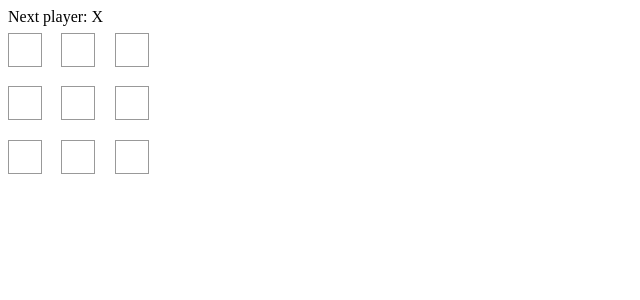
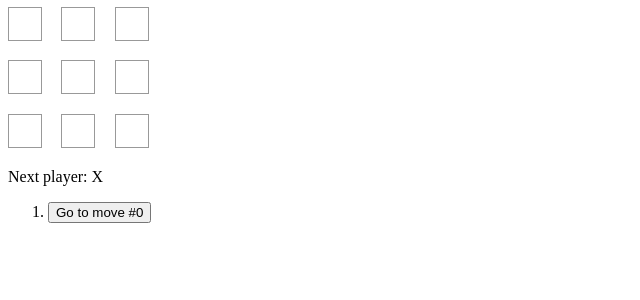
Before and after one commit to ikanago/TicTacToe, a React app: page / in a window 1280 px wide. Shown: the top 300 px of the page, without its empty margins (0-640 px from the left). Built offline with nearby package versions, Linux system fonts and the light colour scheme.

Commit message:
feat: Store history of a game

```diff
--- a/src/components/Game.tsx
+++ b/src/components/Game.tsx
@@ -1,15 +1,57 @@
-import React from "react";
+import React, { useState } from "react";
 import styled from "styled-components";
 import { Board } from "./board/Board";
+import { judgeWinner } from "./board";
 
 export const Game = () => {
+    // The number of row or column.
+    const size = 3;
+    const [boardHistory, setBoardHistory] = useState([Array<string>(size * size).fill(null)]);
+    const [xIsNext, setXIsNext] = useState(true);
+    // Step user sees on the board.
+    const [stepNumber, setStepNumber] = useState(0);
+    const winner = judgeWinner(boardHistory[boardHistory.length - 1], size);
+    const status = winner !== null ? `Winner: ${winner}`
+        : `Next player: ${xIsNext ? "X" : "O"}`;
+
+    const moves = boardHistory.map((_, step) => {
+        const description = `Go to move #${step}`;
+        return (
+            <li key={step}>
+                <button onClick={() => jumpTo(step)}>{description}</button>
+            </li>
+        )
+    });
+
+    const jumpTo = (step: number) => {
+        setStepNumber(step);
+        setXIsNext(step % 2 === 0);
+    };
+
+    const updateCells = (index: number) => {
+        const history = boardHistory.slice(0, stepNumber + 1);
+        const current = history[history.length - 1];
+        const board = [...current];
+        if (judgeWinner(board, size) || board[index]) {
+            return;
+        }
+        board[index] = xIsNext ? "X" : "O";
+        setBoardHistory(history.concat([board]));
+        setStepNumber(history.length);
+        setXIsNext(!xIsNext);
+    };
+
     return (
         <div>
-            <Board />
+            <Board board={boardHistory[stepNumber]} onClick={index => updateCells(index)} />
             <div>
-                <div>{/* status */}</div>
-                <ol>{/* TODO */}</ol>
+                <Status>{status}</Status>
+                <ol>{moves}</ol>
             </div>
         </div>
     );
 };
+
+const Status = styled.div`
+    margin-bottom: 0.5rem;
+`;
--- a/src/components/board/Board.tsx
+++ b/src/components/board/Board.tsx
@@ -1,47 +1,27 @@
 import React, { useState } from "react";
 import styled from "styled-components";
 import { Cell } from "../Cell";
-import { judgeWinner } from "./judgeBoard";
 
-export const Board = () => {
-    // The number of row or column.
-    const size = 3;
-    const [cells, setCells] = useState(Array(size * size).fill(null));
-    const [xIsNext, setXIsNext] = useState(true);
-    const updateCells = (index: number) => {
-        const _cells = [...cells];
-        _cells[index] = xIsNext ? "X" : "O";
-        setCells(_cells);
-        setXIsNext(!xIsNext);
-    };
-    const winner = judgeWinner(cells, size);
-    let status;
-    console.log(winner);
-    if (winner !== null) {
-        status = `Winner: ${winner}`;
-    } else {
-        status = `Next player: ${xIsNext ? "X" : "O"}`;
-    }
+type BoardProps = {
+    board: Array<string>;
+    onClick: (number) => void;
+}
 
+export const Board = ({board, onClick}: BoardProps) => {
     return (
         <>
-            <Status>{status}</Status>
             <BoardWrapper>
-                {cells.map((_, i) => (
+                {board.map((_, i) => (
                     <Cell
                         key={i}
-                        value={cells[i]}
-                        onClick={() => updateCells(i)}
+                        value={board[i]}
+                        onClick={() => onClick(i)}
                     />
                 ))}
             </BoardWrapper>
         </>
     );
 };
-
-const Status = styled.div`
-    margin-bottom: 0.5rem;
-`;
 
 const BoardWrapper = styled.div`
     display: grid;
--- a/src/components/board/index.ts
+++ b/src/components/board/index.ts
@@ -1,4 +1,5 @@
 import { Board } from "./Board";
+import { judgeWinner } from "./judgeBoard";
 
 /**
  * Consider representing a 2-dimentional square-shaped array in a 1-dimentional array.
@@ -11,4 +12,4 @@ const rowAndColumnToIndex = (row: number, col: number, size: number) => {
     return row * size + col;
 };
 
-export { Board, rowAndColumnToIndex };
+export { Board, judgeWinner, rowAndColumnToIndex };
```
